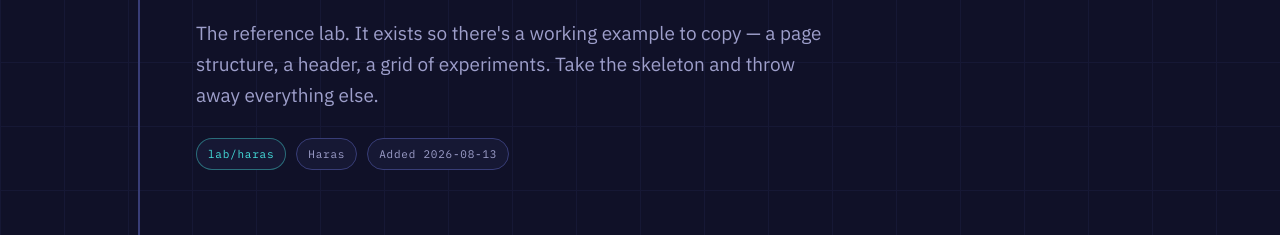
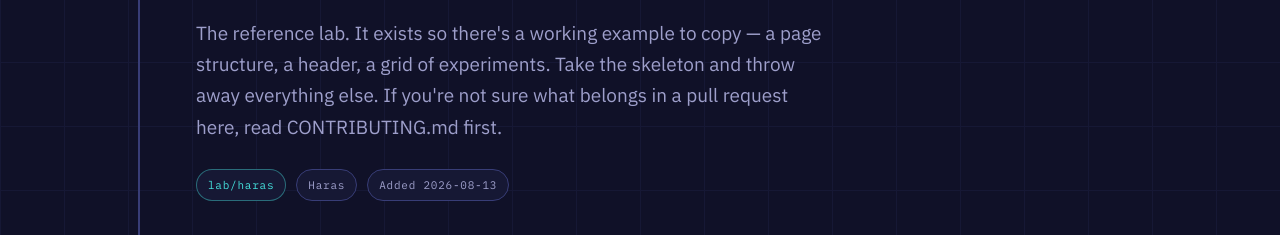
Before and after one commit to ericki-haras/ai-studio-lab, a plain HTML site: page labs/haras/index.html in a window 1280 px wide. Shown: the part 258-493 px from the top of the page. Drawn offline with Linux system fonts and the light colour scheme.

Commit message:
Point readers to CONTRIBUTING.md from haras lab intro

```diff
--- a/labs/haras/index.html
+++ b/labs/haras/index.html
@@ -53,7 +53,8 @@
       <p class="lede rise" data-d="3" style="margin-top:26px">
         The reference lab. It exists so there's a working example to copy — a page
         structure, a header, a grid of experiments. Take the skeleton and throw away
-        everything else.
+        everything else. If you're not sure what belongs in a pull request here, read
+        CONTRIBUTING.md first.
       </p>
       <div class="labhead__meta rise" data-d="4">
         <span class="chip chip--branch">lab/haras</span>
```
